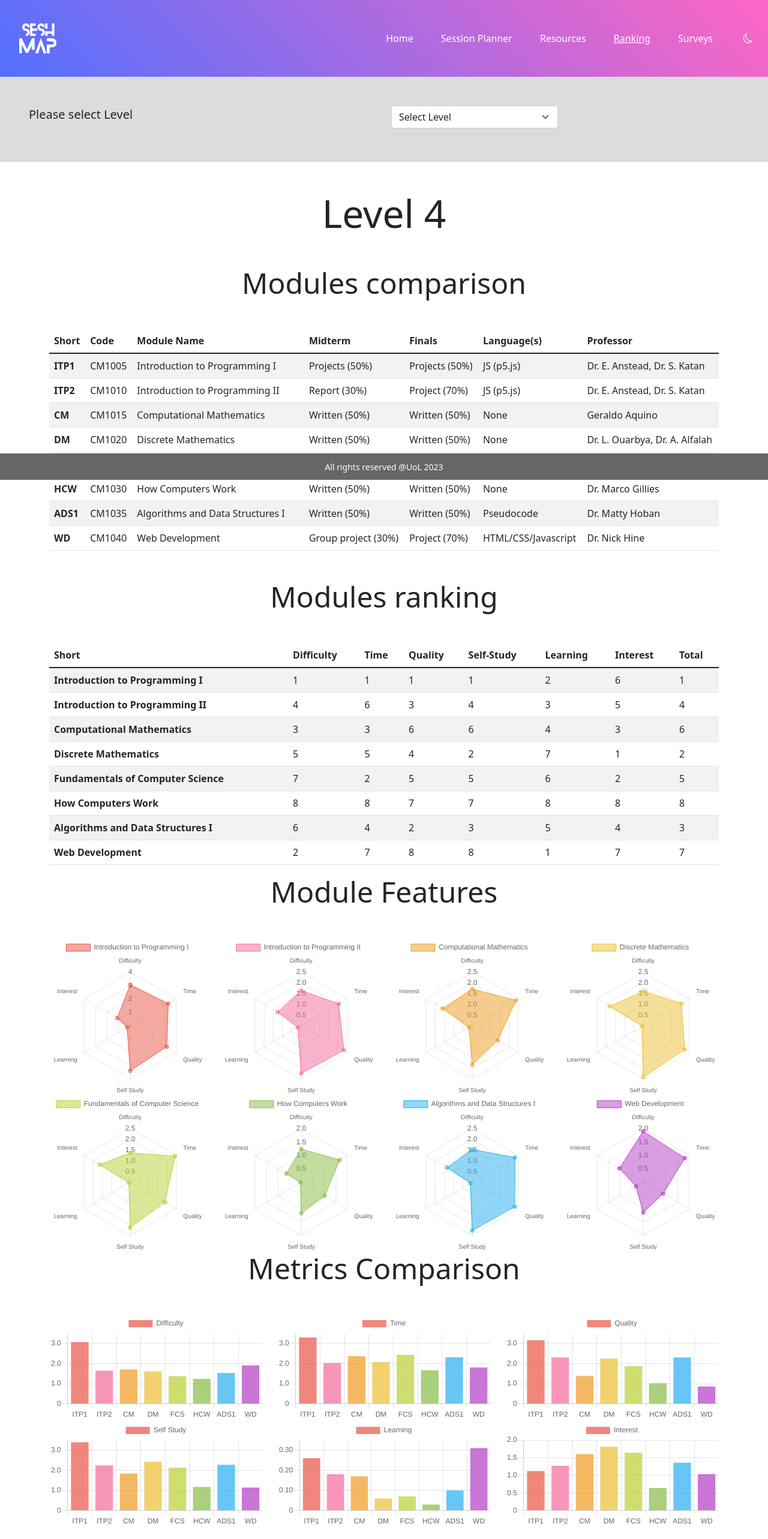
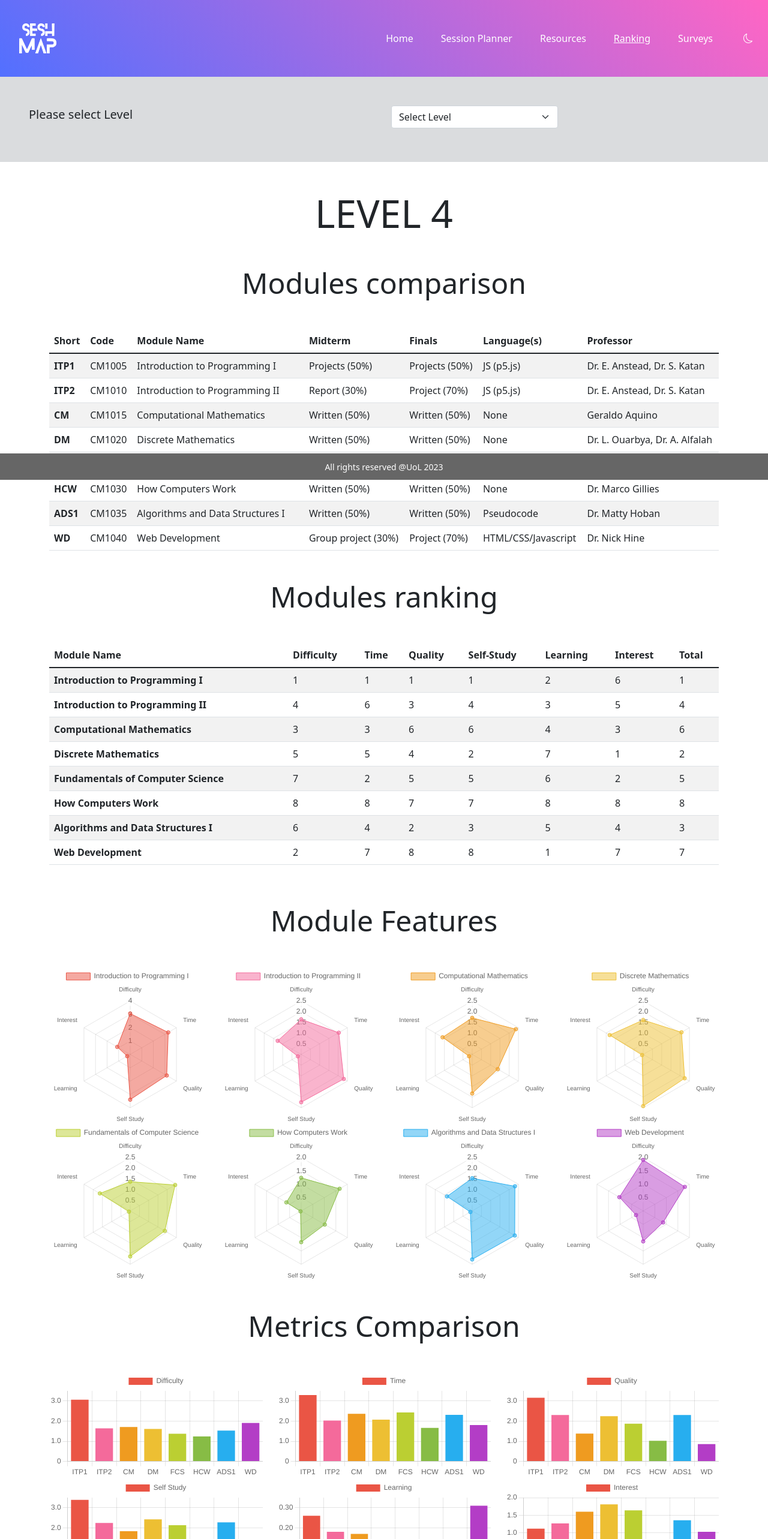
Before and after one commit to jberkovica/SeshMap, a React (Create React App) app: page /ranking in a window 1280 px wide. Shown: the top 2566 px of the page at 60% size. Built offline with nearby package versions, Linux system fonts and the light colour scheme.

Commit message:
Fixed padding and level 6 error
Push before attempting ranking because that seriously messes the code up..

```diff
--- a/package.json
+++ b/package.json
@@ -47,6 +47,7 @@
     "node-fetch": "^3.3.2",
     "react-chartjs-2": "^5.2.0",
     "react-router-dom": "^6.14.2",
-    "react-scripts": "^5.0.1"
+    "react-scripts": "^5.0.1",
+    "react-table": "^7.8.0"
   }
 }
--- a/src/components/BarChart.js
+++ b/src/components/BarChart.js
@@ -21,7 +21,7 @@ ChartJS.register(
 
 
 
-export function BarChart({ dataArray, labels, title}){
+export function BarChart({ dataArray, labels, title, color}){
     const data = {
         responsive: true,
         labels: labels,
@@ -29,8 +29,9 @@ export function BarChart({ dataArray, labels, title}){
             {
               label: title,
               data: dataArray,
-              backgroundColor: ['rgba(234, 85, 69, 0.7)','rgba(244, 106, 155, 0.7)','rgba(239, 155, 32, 0.7)','rgba(237, 191, 51, 0.7)',
-                                'rgba(187, 207, 50, 0.7)','rgba(135, 188, 69, 0.7)','rgba(39, 174, 239, 0.7)','rgba(179, 61, 198, 0.7)']
+              backgroundColor: color,
+              // backgroundColor: ['rgba(234, 85, 69, 0.7)','rgba(244, 106, 155, 0.7)','rgba(239, 155, 32, 0.7)','rgba(237, 191, 51, 0.7)',
+              //                   'rgba(187, 207, 50, 0.7)','rgba(135, 188, 69, 0.7)','rgba(39, 174, 239, 0.7)','rgba(179, 61, 198, 0.7)']
             }
         ],
         plugins: {
--- a/src/pages/Ranking.js
+++ b/src/pages/Ranking.js
@@ -3,6 +3,7 @@ import LevelSelector from "./../components/LevelSelector";
 import { RadarChart}  from "../components/RadarChart";
 import { BarChart} from "../components/BarChart";
 import { modules } from "../modules";
+import { useTable, useSortBy } from 'react-table';
 import {
     getModuleDifficultyAverage,
     getModuleTimeAverage,
@@ -13,6 +14,7 @@ import {
 } from "../helpers";
 
 
+// Main Function that Calls on all Subsequent Functions
 function Ranking() {
     const [selectedLevel, setSelectedLevel] = useState("Level4");
     const handleLevelChange = level => {
@@ -46,15 +48,22 @@ function Ranking() {
 }
 
 
+// Header to be used in main component
 const displayHeader = level => {
     const levelHeaders = {
-        Level4: "Level 4",
-        Level5: "Level 5",
-        Level6: "Level 6",
+        Level4: "LEVEL 4",
+        Level5: "LEVEL 5",
+        Level6: "LEVEL 6",
     };
 
     return levelHeaders[level] || level;
 };
+// Shared color array to be used in bar and radar charts
+const colorArray = ['rgba(234, 85, 69)','rgba(244, 106, 155)','rgba(239, 155, 32)','rgba(237, 191, 51)',
+                    'rgba(187, 207, 50)','rgba(135, 188, 69)','rgba(39, 174, 239)','rgba(179, 61, 198)',
+                    'rgba(155, 25, 245)','rgba(220, 10, 180)','rgba(230, 0, 73)','rgba(253, 127, 111)',
+                    'rgba(230, 216, 0)','rgba(0, 191, 160)']
+
 
 
 const TableWithModuleData = ({ selectedLevelData }) => {
@@ -79,7 +88,6 @@ const TableWithModuleData = ({ selectedLevelData }) => {
 
 const TableWithModuleRanking = ({ selectedLevelData }) => {
 
-    // TODO: implelemt sorting in table by name or ranking, can me done with react-bootstrap-table-next
     const moduledetails = []
     const tableRows = [];
 
@@ -91,7 +99,6 @@ const TableWithModuleRanking = ({ selectedLevelData }) => {
         const ModuleQualityAverage = parseFloat(getModuleQualityAverage(module.name))
         const ModuleSelfStudyAverage = parseFloat(getModuleSelfStudyAverage(module.name))
         const ModuleLearningAverage = parseFloat(getModuleLearningAverage(module.name))
-        // const ModuleAppreciationAverage = parseFloat(getModuleAppreciationAverage(module.name))
         const ModuleInterestAverage = parseFloat(getModuleInterestAverage(module.name))
         const ModuleCombinedAverage = (ModuleDifficultyAverage+ModuleTimeAverage+ModuleQualityAverage+ModuleSelfStudyAverage+ModuleInterestAverage)/5
         // Create an object to be pushed into moduledetails
@@ -127,7 +134,6 @@ const TableWithModuleRanking = ({ selectedLevelData }) => {
                 <td>{extractedModule.qualityrank}</td>
                 <td>{extractedModule.selfstudyrank}</td>
                 <td>{extractedModule.learningrank}</td>
-                {/* <td>{ModuleAppreciationAverage}</td> */}
                 <td>{extractedModule.interestrank}</td>
                 <td>{extractedModule.totalrank}</td>
             </tr>
@@ -137,9 +143,8 @@ const TableWithModuleRanking = ({ selectedLevelData }) => {
 };
 
 
+// Takes in one module and displays all information about it on a radar chart
 const RadarCharts = ({ module,index }) => {
-    const colorArray = ['rgba(234, 85, 69)','rgba(244, 106, 155)','rgba(239, 155, 32)','rgba(237, 191, 51)',
-    'rgba(187, 207, 50)','rgba(135, 188, 69)','rgba(39, 174, 239)','rgba(179, 61, 198)']
     const dataArray = [parseFloat(getModuleDifficultyAverage(module.name)),
                         parseFloat(getModuleTimeAverage(module.name)),
                         parseFloat(getModuleQualityAverage(module.name)),
@@ -151,6 +156,7 @@ const RadarCharts = ({ module,index }) => {
 }
 
 
+// Takes in ALL modules, do calculations, and displays all information about it on a bar chart
 const BarChartsDisplay = ({selectedLevelData}) => {
     const moduleNameArray = []
     const moduleIDArray = []
@@ -172,10 +178,9 @@ const BarChartsDisplay = ({selectedLevelData}) => {
         metricArray[4].push(parseFloat(getModuleLearningAverage(module)))
         metricArray[5].push(parseFloat(getModuleInterestAverage(module)))
     });
-    console.log(metricArray[4])
     const barChartArray = []
     for (var i = 0; i < metricArray.length; i++){
-        barChartArray.push(<div key = {labels[i]} className="col-4"> <BarChart dataArray={metricArray[i]} labels={moduleIDArray} title ={labels[i]} /> </div>)
+        barChartArray.push(<div key = {labels[i]} className="col-4"> <BarChart dataArray={metricArray[i]} labels={moduleIDArray} title ={labels[i]} color = {colorArray}/> </div>)
     }
     return barChartArray
 }
@@ -189,12 +194,12 @@ const LevelData = ({ selectedLevel }) => {
         moduleArray.push(selectedLevelData[moduleKey])
     }
 
+    // The part that calls on and renders all of the table and graph components on page
     if (selectedLevelData) {
         return (
             <div className="container pt-5">
                 <h2 className="text-center mb-5 display-3">{displayHeader(selectedLevel)}</h2>
                 {/* Module comparison */}
-                {/* TODO: add sorting option by column */}
                 <h5 className="text-center mb-5 display-5">Modules comparison</h5>
                 <table className="table table-hover table-striped mb-5">
                     <thead>
@@ -219,13 +224,12 @@ const LevelData = ({ selectedLevel }) => {
                     <thead>
                         <tr>
                             {/* TODO: list of headers should be the same as keys in surveys.js */}
-                            <th scope="col">Short</th>
+                            <th scope="col">Module Name</th>
                             <th scope="col">Difficulty</th>
                             <th scope="col">Time</th>
                             <th scope="col">Quality</th>
                             <th scope="col">Self-Study</th>
                             <th scope="col">Learning</th>
-                            {/* <th scope="col">Appreciation</th> */}
                             <th scope="col">Interest</th>
                             <th scope="col">Total</th>
                         </tr>
@@ -236,7 +240,7 @@ const LevelData = ({ selectedLevel }) => {
                 </table>
 
                 {/* Module Charts */}
-                <h5 className="text-center mb-5 display-5">Module Features</h5>
+                <h5 className="text-center mb-5 display-5 pt-5">Module Features</h5>
                 <div className="row mb-8">
                     {moduleArray.map((module, index) => (
                         <div key={index} className="col-md-3">
@@ -244,8 +248,8 @@ const LevelData = ({ selectedLevel }) => {
                         </div>
                     ))}
                 </div>
-                <h5 className="text-center mb-5 display-5">Metrics Comparison</h5>
-                <div className="row mb-4">
+                <h5 className="text-center mb-5 display-5 pt-5">Metrics Comparison</h5>
+                <div className="row mb-4 pb-5">
                     <BarChartsDisplay selectedLevelData={selectedLevelData} />
                 </div>
             </div>
```
Also changed, not shown: 1 other file (tests, documents, lock files or other folders).
